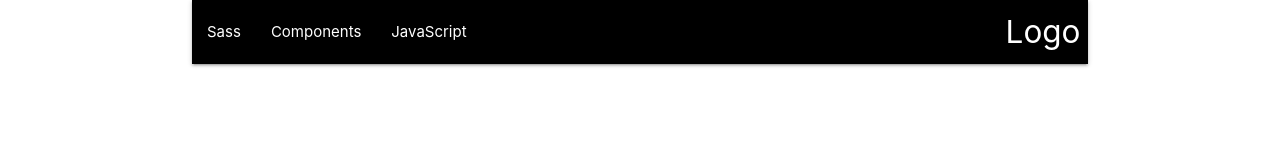
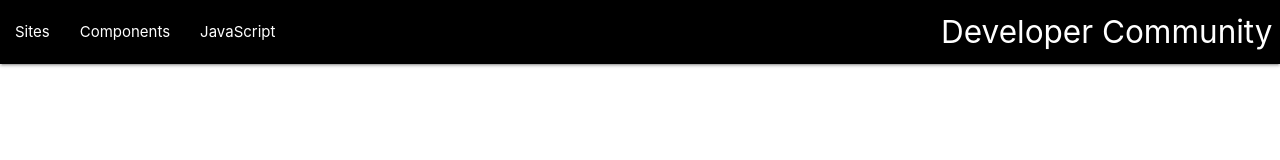
Before and after one commit to Ad1tyaV/pyTestFiles, a plain HTML site: page index.html in a window 1280 px wide. Drawn offline with nearby package versions, Linux system fonts and the light colour scheme.

Commit message:
Update index.html

```diff
--- a/index.html
+++ b/index.html
@@ -12,6 +12,16 @@
 
       <!--Let browser know website is optimized for mobile-->
       <meta name="viewport" content="width=device-width, initial-scale=1.0"/>
+
+	  <style>
+	  .container {
+			margin: 0 auto;
+			width: 100%;
+		}
+		.nav-wrapper{
+			width: 100%;
+		}
+	  </style>
     </head>
 
     <body class='container'>
@@ -24,11 +34,11 @@
 
 	  <nav class='black'>
 		<div class="nav-wrapper">
-		  <a href="#" class="brand-logo right">Logo</a>
+		  <a href="#" class="brand-logo right">Developer Community</a>
 		  <ul id="nav-mobile" class="left hide-on-med-and-down">
-			<li><a href="sass.html">Sass</a></li>
-			<li><a href="badges.html">Components</a></li>
-			<li><a href="collapsible.html">JavaScript</a></li>
+			<li><a href="#">Sites</a></li>
+			<li><a href="#">Components</a></li>
+			<li><a href="#">JavaScript</a></li>
 		  </ul>
 		</div>
 	</nav>
```
